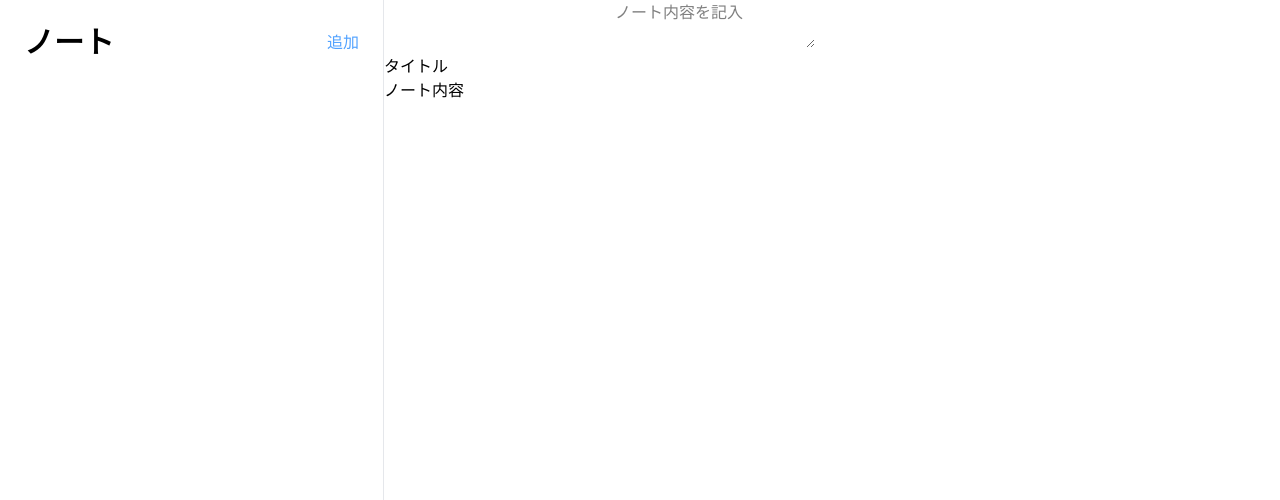
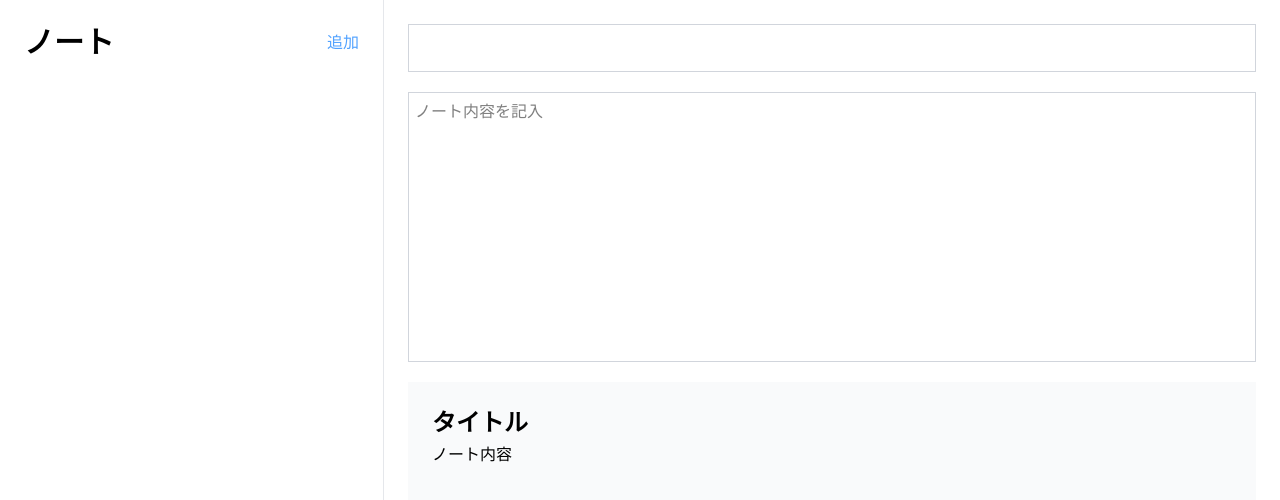
Before and after one commit to etranger2268/udemy-react-3project-app, a React (Vite) app: page / in a window 1280 px wide. Shown: the top 500 px of the page. Built offline with nearby package versions, Linux system fonts and the light colour scheme.

Commit message:
note-5-61

```diff
--- a/src/components/Main.jsx
+++ b/src/components/Main.jsx
@@ -1,12 +1,19 @@
 export default function Main() {
   return (
-    <div>
-      <div>
-        <input type="text" />
-        <textarea id="" placeholder="ノート内容を記入"></textarea>
-        <div>
-          <h1>タイトル</h1>
-          <div>ノート内容</div>
+    <div className="w-7/10 h-screen">
+      <div className="h-[50vh] p-6">
+        <input
+          type="text"
+          className="block border border-gray-300 mb-5 w-full p-1.5 resize-none text-xl h-12"
+        />
+        <textarea
+          id=""
+          placeholder="ノート内容を記入"
+          className="block border border-gray-300 mb-5 w-full h-[calc(50vh-130px)] p-1.5 resize-none text-base"
+        />
+        <div className="h-[50vh] overflow-y-scroll bg-gray-50">
+          <h2 className="font-black text-2xl pt-6 px-6 m-0">タイトル</h2>
+          <div className="leading-8 pb-6 px-6">ノート内容</div>
         </div>
       </div>
     </div>
```
